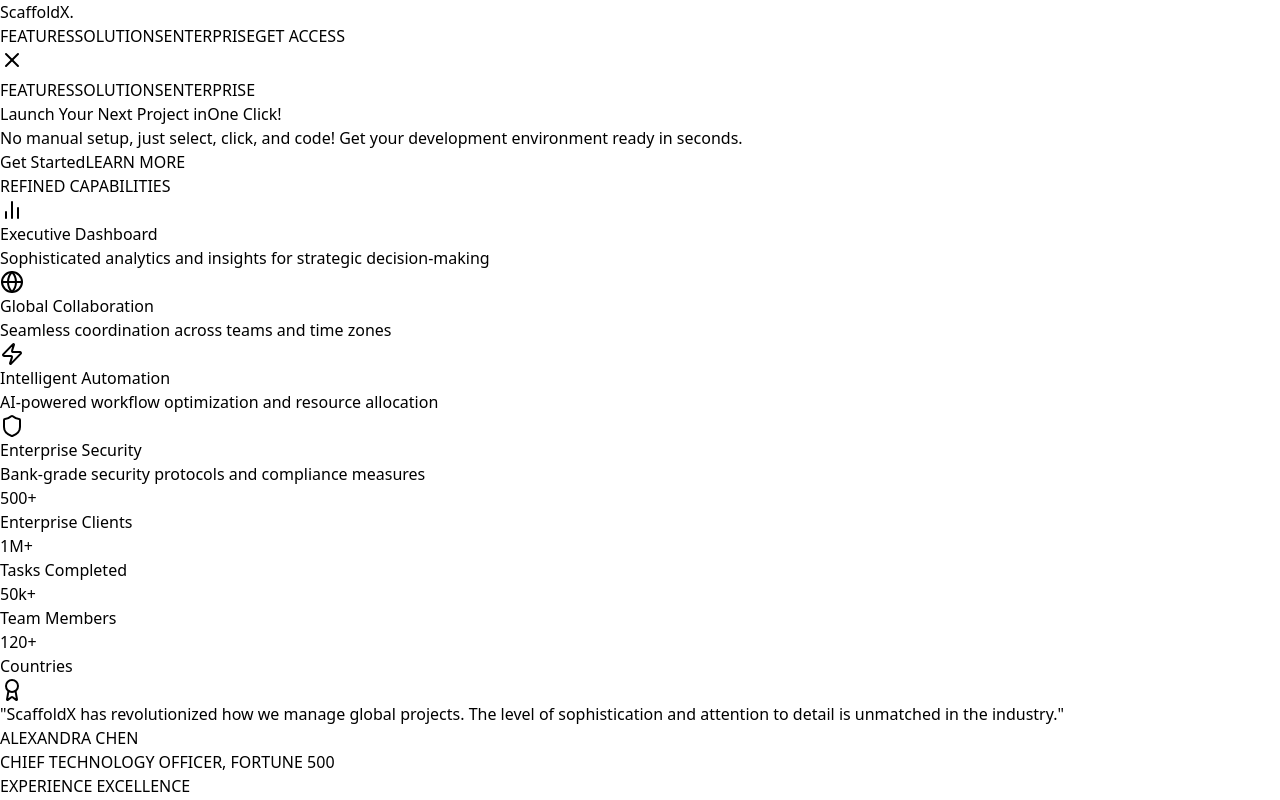
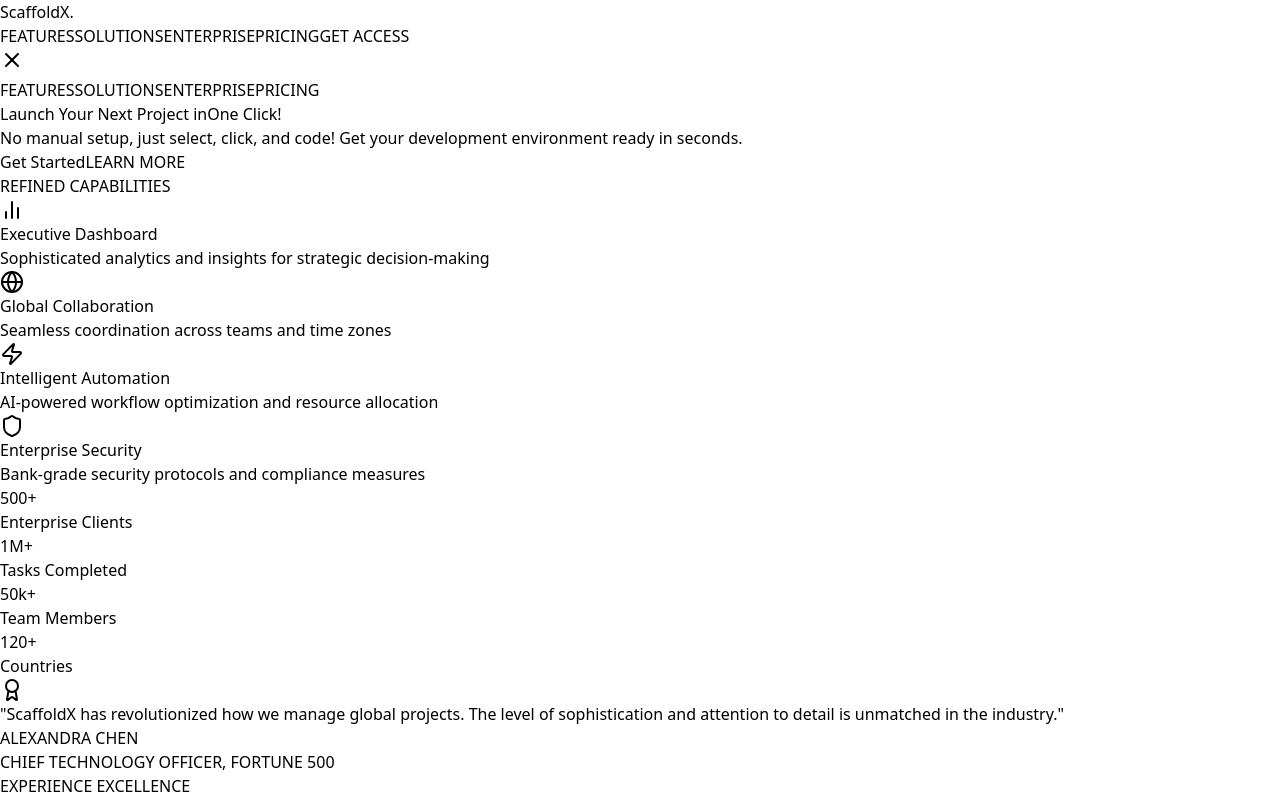
Before and after one commit to mddanish867/project-management, a React (Vite) app: page / in a window 1280 px wide. Both pictures are taken after a click on the button 12 px from the left and 60 px from the top of the page. Shown: the top 800 px of the page. Built offline with nearby package versions, Linux system fonts and the light colour scheme.

Commit message:
remodified

```diff
--- a/src/App.jsx
+++ b/src/App.jsx
@@ -39,6 +39,7 @@
           <Route path="/solutions" element={<SolutionsPage/>}/>
           <Route path="/enterprise" element={<EnterprisePage/>}/>
           <Route path="/learn-more" element={<LearnMorePage/>}/>
+          <Route path="/pricing" element={<PricingPage/>}/>
 
           </Route>
           <Route path="/login" element={<Login/>}/>
@@ -52,11 +53,11 @@
         </Routes>
       </Router>
 
-      <PricingPage/>
+
 
 
       {/* <Newdashboard/> */}
-      <AddProject/>
+      {/* <AddProject/>
     <BugTracking/>
     <DeleteProject/>
     <ModifyProject/>
@@ -65,7 +66,7 @@
     <TeamMembers/>
     <UserStoryTracking/>
     <AccountSettings/>
-    <UserProfile/>
+    <UserProfile/> */}
 
 
     </>
--- a/src/components/home/Navbar.jsx
+++ b/src/components/home/Navbar.jsx
@@ -59,6 +59,12 @@
               >
                 ENTERPRISE
               </a>
+              <a
+                href="/pricing"
+                className="text-sm font-light tracking-wider hover:text-emerald-400 transition-colors"
+              >
+                PRICING
+              </a>
               <button
               onClick={handleGetAccess}
               className="border border-emerald-400 text-emerald-400 px-6 py-2 text-sm tracking-wider hover:bg-emerald-400 hover:text-black transition-all duration-300">
@@ -83,14 +89,20 @@
         {isMenuOpen && (
           <div className="md:hidden min-h-screen bg-gradient-to-b from-gray-900 via-gray-900 to-black backdrop-blur-lg">
             <div className="px-4 py-6 space-y-4">
-              <a href="#features" className="block text-sm tracking-wider">
+              <a href="/features" className="block text-sm tracking-wider">
                 FEATURES
               </a>
-              <a href="#solutions" className="block text-sm tracking-wider">
+              <a href="/solutions" className="block text-sm tracking-wider">
                 SOLUTIONS
               </a>
-              <a href="#enterprise" className="block text-sm tracking-wider">
+              <a href="/enterprise" className="block text-sm tracking-wider">
                 ENTERPRISE
+              </a>
+              <a
+                href="/pricing"
+                className="text-sm font-light tracking-wider hover:text-emerald-400 transition-colors"
+              >
+                PRICING
               </a>
             </div>
           </div>
```
